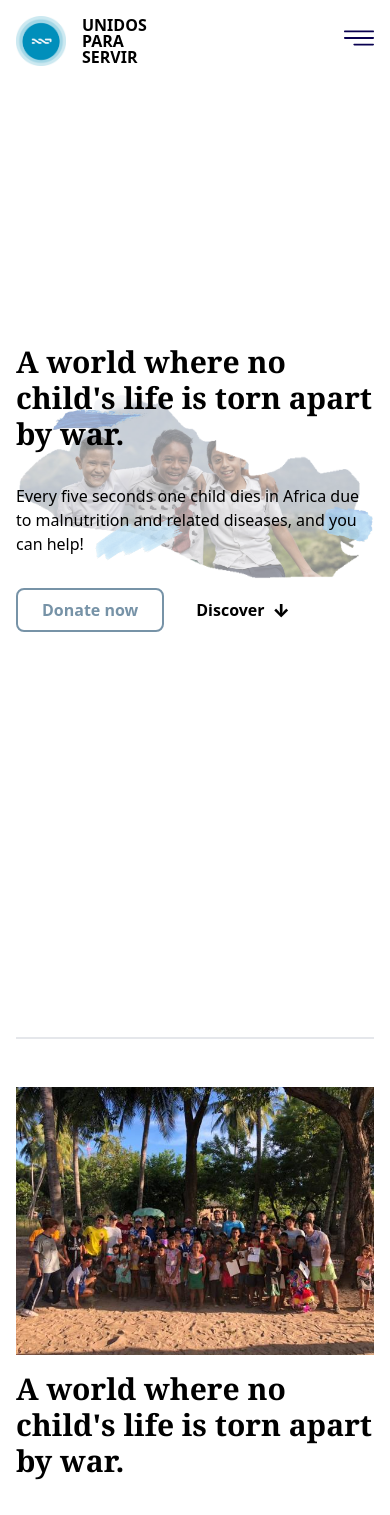
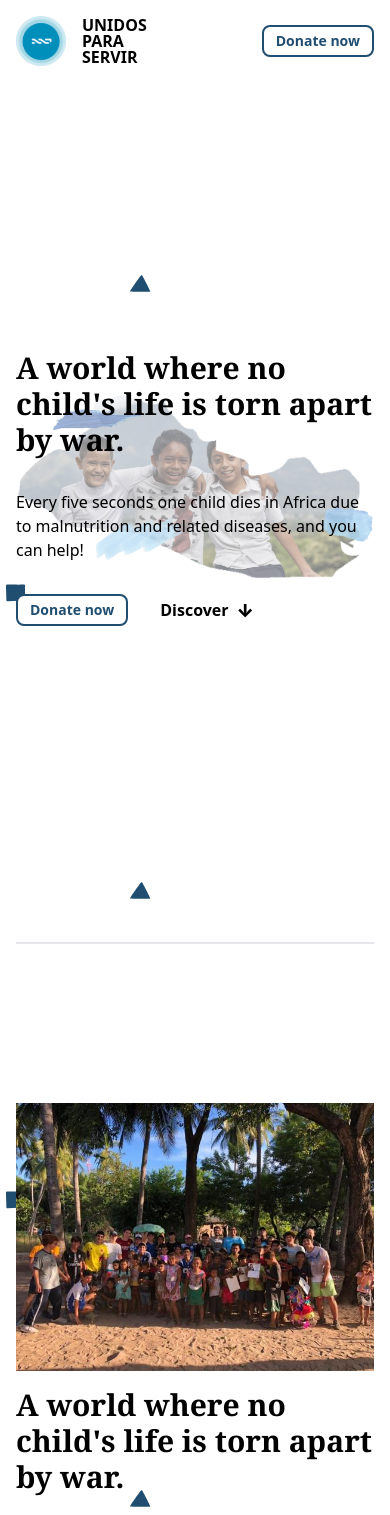
Before and after one commit to mauricio-b-mossi/unidos-para-servir, a Next.js app: page / in a window 390 px wide. Shown: the top 1515 px of the page. Built offline with nearby package versions, Linux system fonts and the light colour scheme.

Commit message:
fixed cumulitive layout shift

```diff
--- a/components/Ayudar.js
+++ b/components/Ayudar.js
@@ -4,8 +4,8 @@ import TextHero from "./TextBody";
 
 export default function Ayudar() {
     return (
-      <div className="flex justify-center items-center min-h-screen w-full p-4 sm:p-6 md:p-8 lg:p-10">
-        <div className="flex flex-col lg:grid lg:grid-cols-2 justify-center items-center h-full max-w-7xl border-t-2 gap-4 pt-12">
+      <div className="flex justify-center items-center h-auto w-full p-4 sm:p-6 md:p-8 lg:p-10  ">
+        <div className="flex flex-col lg:grid lg:grid-cols-2 justify-center items-center min-h-screen max-w-7xl  gap-4 pt-12 border-t-2">
           {/* Image */}
           <div className="col-span-2 flex flex-col justify-center items-center lg:col-span-1">
             <Image src="/jXe.jpeg" width={600} height={450} />
--- /dev/null
+++ b/components/Donate.js
@@ -0,0 +1,14 @@
+import React from 'react'
+import Link from 'next/link'
+
+export default function Donate() {
+    return (
+      <div className="px-3 py-1 text-sm sm:text-base lg:px-6 lg:py-2 bg-white text-main-blue border-2 border-main-blue rounded-lg font-bold hover:bg-main-blue hover:text-white">
+        <Link href="https://www.gofundme.com/f/we-need-help-for-san-luis-talpa-communities?utm_medium=copy_link&utm_source=customer&utm_campaign=p_lico+share-sheet">
+          <a>
+            <h3>Donate now</h3>
+          </a>
+        </Link>
+      </div>
+    );
+}
--- a/components/MisionYVision.js
+++ b/components/MisionYVision.js
@@ -5,8 +5,8 @@ import TextHero from "./TextBody";
 
 export default function MisionYVision() {
     return (
-      <div className="flex justify-center items-center min-h-screen w-full p-4 sm:p-6 md:p-8 lg:p-10">
-        <div className="flex flex-col lg:grid lg:grid-cols-2 justify-center items-center h-full max-w-7xl border-t-2 gap-4 pt-12">
+      <div className="flex justify-center items-center h-auto w-full p-4 sm:p-6 md:p-8 lg:p-10 ">
+        <div className="flex flex-col lg:grid lg:grid-cols-2 justify-center items-center min-h-screen max-w-7xl gap-4 pt-12 border-t-2">
           {/* Text */}
           <TextHero />
           {/* Image */}
--- a/components/Nav.js
+++ b/components/Nav.js
@@ -1,32 +1,8 @@
-import React, { useState } from "react";
+import React from "react";
 import Image from "next/image";
-import Burger from "../public/menu.svg";
-import { motion } from "framer-motion";
-import Link from "next/link";
-
-const variants = {
-  open: {
-    x: 0,
-    transition: {
-      type: "tween",
-      default: { duration: 0.5 },
-    },
-  },
-  closed: { x: "+100%" },
-};
+import Donate from "./Donate";
 
 export default function Nav() {
-  const [isOpen, setIsOpen] = useState(false);
-
-  const handleClick = () => {
-    setIsOpen((current) => !current);
-  };
-
-  const handleOuterClick = () => {
-    if (isOpen) {
-      setIsOpen((current) => !current);
-    }
-  };
 
   return (
     <div className="flex justify-between items-center w-full">
@@ -42,31 +18,17 @@ export default function Nav() {
           </div>
         </div>
         {/* Links */}
-        {/* <div className="hidden lg:flex space-x-12 font-semibold">
+        <div className="hidden lg:flex space-x-12 font-semibold">
           <p>About Us</p>
           <p>Discover</p>
           <p>Whom we help</p>
           <p>Quienes Somos</p>
-        </div> */}
+        </div>
       </div>
 
       {/* Donate button div */}
-      <div className="hidden lg:block px-6 py-2 bg-white text-main-blue border-2 border-main-blue rounded-lg font-bold hover:bg-main-blue hover:text-white">
-        <Link href="https://www.gofundme.com/f/we-need-help-for-san-luis-talpa-communities?utm_medium=copy_link&utm_source=customer&utm_campaign=p_lico+share-sheet">
-          <a>
-            <h3>Donate now</h3>
-          </a>
-        </Link>
-      </div>
-      <div className="block lg:hidden">
-        <Image
-          onClick={handleClick}
-          className="cursor-pointer"
-          src={Burger}
-          width={30}
-          height={30}
-        />
-      </div>
+      <Donate />
+
     </div>
   );
 }
--- a/components/NuestrasVisitas.js
+++ b/components/NuestrasVisitas.js
@@ -5,8 +5,8 @@ import Link from 'next/link'
 
 export default function NuestrasVisitas() {
   return (
-    <div className="flex justify-center items-center min-h-screen  w-full p-4 sm:p-6 md:p-8 lg:p-10">
-      <div className="flex flex-col justify-center items-center h-full max-w-7xl border-t-2 space-y-20">
+    <div className="flex justify-center items-center h-auto  w-full p-4 sm:p-6 md:p-8 lg:p-10 ">
+      <div className="flex flex-col justify-center items-center min-h-screen max-w-7xl  space-y-20 border-t-2">
         {/* Title */}
         <div className="flex flex-col justify-center items-center space-y-4">
           <div className="flex-col text-3xl lg:text-5xl font-serif font-semibold leading-snug pt-12">
@@ -23,6 +23,7 @@ export default function NuestrasVisitas() {
         {/* Card Slider Of Visits */}
         <div className="grid grid-cols-3 justify-center items-center gap-16">
           <Visita
+            key={1}
             date={"01.11.2021"}
             title={"Visita El Espino"}
             description={
@@ -31,6 +32,7 @@ export default function NuestrasVisitas() {
             image={"/jXev1.jpeg"}
           />
           <Visita
+            key={2}
             date={"01.11.2021"}
             title={"Visita El Espino"}
             description={
@@ -39,6 +41,7 @@ export default function NuestrasVisitas() {
             image={"/jXev1.jpeg"}
           />
           <Visita
+            key={3}
             date={"01.11.2021"}
             title={"Visita El Espino"}
             description={
--- a/components/Patrocinadores.js
+++ b/components/Patrocinadores.js
@@ -5,7 +5,7 @@ import Patrocinador from "./Patrocinador";
 
 export default function Patrocinadores() {
   return (
-    <div className="flex justify-center items-center min-h-screen  w-full p-4 sm:p-6 md:p-8 lg:p-10">
+    <div className="flex justify-center items-center h-auto  w-full p-4 sm:p-6 md:p-8 lg:p-10">
       <div className="flex flex-col justify-center items-center h-full max-w-7xl border-t-2 space-y-20">
         {/* Title */}
         <div className="flex flex-col justify-center items-center space-y-4">
--- a/components/QuienesSomos.js
+++ b/components/QuienesSomos.js
@@ -4,8 +4,8 @@ import { Wrapper, Status } from "@googlemaps/react-wrapper";
 
 export default function QuienesSomos() {
   return (
-    <div  className="flex justify-center items-center min-h-screen w-full p-4 sm:p-6 md:p-8 lg:p-10 ">
-      <div className="flex flex-col justify-center items-center h-full max-w-7xl border-t-2 space-y-20">
+    <div className="flex justify-center items-center h-auto w-full p-4 sm:p-6 md:p-8 lg:p-10 ">
+      <div className="flex flex-col justify-center items-center min-h-screen max-w-7xl border-t-2 space-y-20">
         {/* Title */}
         <div className="flex flex-col justify-center items-center space-y-4">
           <div className="flex-col text-3xl lg:text-5xl font-serif font-semibold leading-snug pt-12">
--- a/components/TextHero.js
+++ b/components/TextHero.js
@@ -2,12 +2,14 @@ import React from "react";
 import ImageHero from "./ImageHero";
 import Image from 'next/image'
 import Link from 'next/link'
+import Donate from "./Donate";
 
 export default function TextHero() {
   return (
     <div className="lg:flex lg:justify-center lg:items-center col-span-2 lg:col-span-1">
       <div className="flex justify-center items-center  relative lg:block">
         <div className="flex-col justify-center items-center space-y-8 z-10">
+
           {/* Title */}
           <div className="flex-col text-3xl lg:text-5xl font-serif font-semibold lg:leading-snug">
             <h3 className="max-w-md">
@@ -25,19 +27,13 @@ export default function TextHero() {
 
           {/* Buttons */}
           <div className="flex justify-start items-center space-x-8">
-            <div className="px-6 py-2 bg-white text-main-blue border-2 border-main-blue rounded-lg font-bold hover:bg-main-blue hover:text-white animate-pulse">
-              <Link href="https://www.gofundme.com/f/we-need-help-for-san-luis-talpa-communities?utm_medium=copy_link&utm_source=customer&utm_campaign=p_lico+share-sheet">
-                <a>
-                  <h3>Donate now</h3>
-                </a>
-              </Link>
-            </div>
+            <Donate />
             <div className="flex justify-center items-center space-x-2 font-semibold">
               <h3>Discover</h3> <span className="text-lg font-black ">↓</span>
             </div>
           </div>
         </div>
-        <div className="flex flex-col justify-center items-center space-y-8  absolute opacity-50 lg:hidden">
+        <div className="flex flex-col justify-center items-center absolute opacity-50 lg:hidden">
           <Image src="/ninossv2.png" width={1356} height={720} />
         </div>
       </div>
--- a/components/Visita.js
+++ b/components/Visita.js
@@ -5,10 +5,10 @@ export default function Visita({date, title, description, image}) {
     return (
       <div className="relative col-span-3 md:col-span-1">
             <Image src={ image } width={600} height={600} />
-        <div className="flex flex-col justify-center items-center absolute inset-0 bg-main-blue opacity-0 transition ease-in-out hover:opacity-100 text-white font-bold text-2xl oldstyle-nums p-8 space-y-2">
+        <div className="flex flex-col justify-center items-center text-center absolute inset-0 bg-main-blue opacity-0 transition ease-in-out hover:opacity-100 text-white font-bold text:lg md:text:xl lg:text-2xl oldstyle-nums p-8 space-y-2">
                 <h3>{ date}</h3>
                 <h3>{ title }</h3>
-          <p className="text-xs text-center">
+          <p className="text-xs lg:text-sm text-center">
             {description}
           </p>
         </div>
--- a/pages/index.js
+++ b/pages/index.js
@@ -11,7 +11,7 @@ import Fondos from '../components/Fondos'
 
 export default function Home() {
   return (
-    <div className='overflow-x-hidden'>
+    <div id='bg-blue' className='overflow-x-hidden'>
       <Hero />
       <Ayudar />
       <MisionYVision />
```
